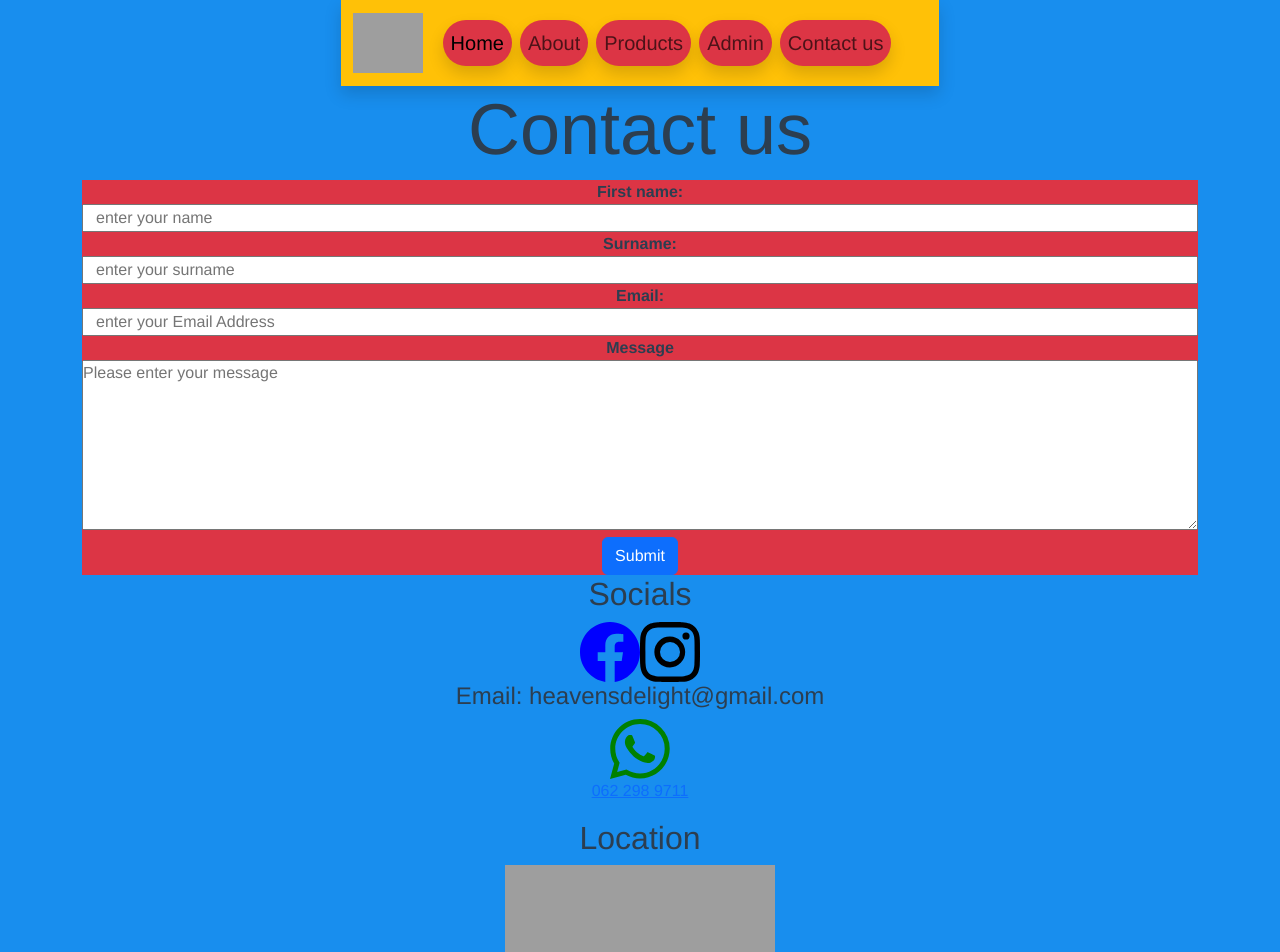
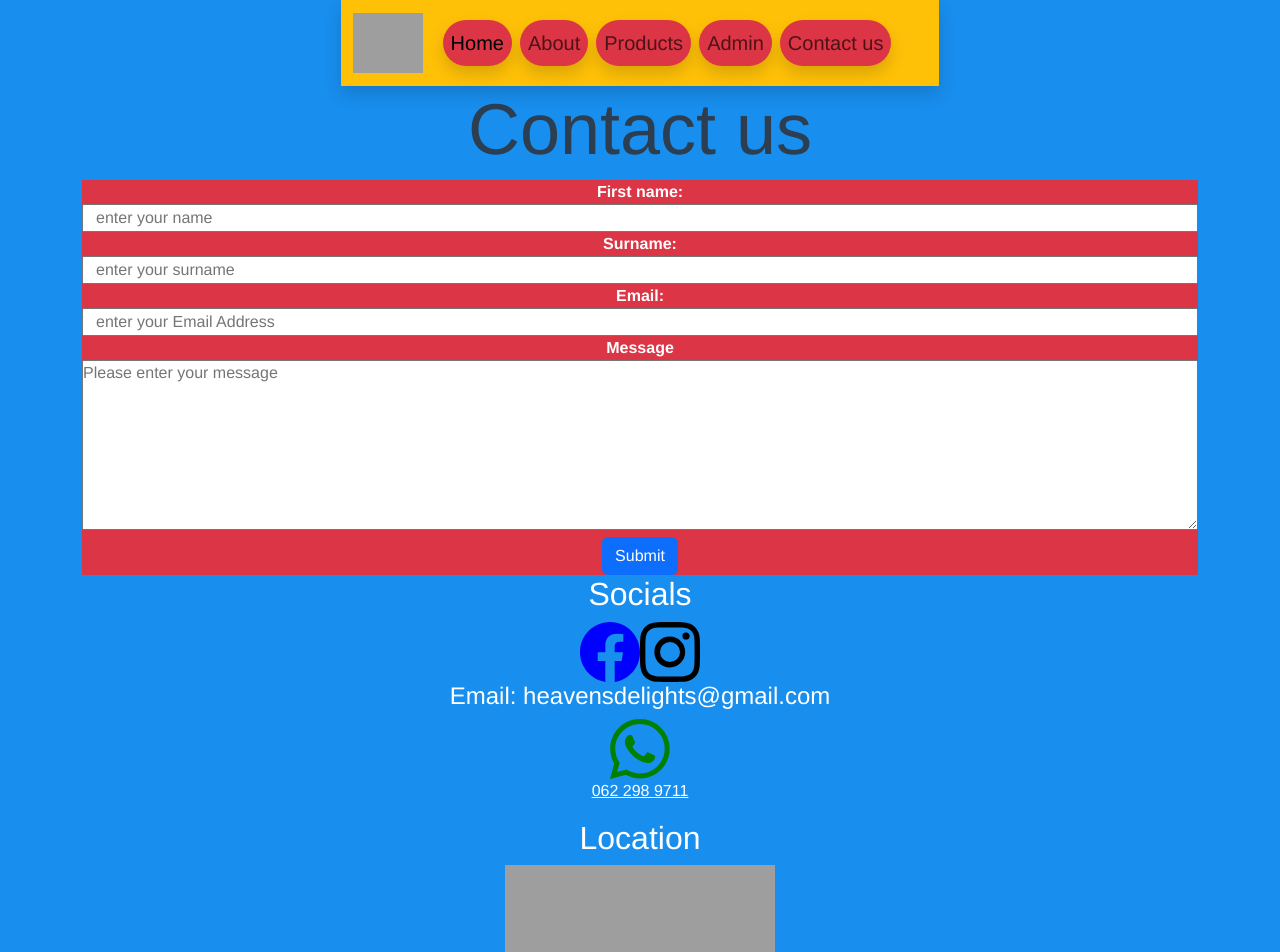
Before and after one commit to solocyberengineer/duo-eomp, a Vue app: page /contact in a window 1280 px wide. Shown: the top 952 px of the page. Built offline with nearby package versions, Linux system fonts and the light colour scheme; grey boxes are pictures that could not be loaded; what vue3-cookies would draw is missing.

Commit message:
mobile responsiveness

```diff
--- a/src/assets/style.css
+++ b/src/assets/style.css
@@ -75,3 +75,4 @@ body{
 
  /* contact */
   @import url('https://fonts.googleapis.com/css2?family=DM+Serif+Display&family=Kdam+Thmor+Pro&family=Kode+Mono:wght@400..700&family=Roboto+Slab&family=Roboto:wght@100&family=Varela+Round&display=swap')
+  /* media query */
--- a/src/views/AboutView.vue
+++ b/src/views/AboutView.vue
@@ -1,5 +1,5 @@
 <template>
-  <div class="container ">
+  <div class="container vh-100">
 <div class="row">
   <h2 class="display-2">About</h2>
 </div>
@@ -10,11 +10,11 @@
     <span class="about text-white">We are a local capetonian  catering company delivering our products since 1/1/2024.
   It was started by Rezaar Osman and Ghamzah Samuels.We saw a need  to provide
   for different local events with adequate prices. Starting out we provided services to
-  our family and friends and since then our clientele has grown tremendously </span>
+  our family and friends and since then our clientele has grown tremendously .</span>
   </p>
 </div>
 <div class="animation">
-  <h2 class="anime fw-bolder text-white ">Heaven Delights</h2>
+  <h2 class="anime fw-bolder text-white ">Heaven's Delights</h2>
 </div>
 </div>
 
@@ -57,4 +57,9 @@
     opacity: 1
   }
 }
+@media (300px<= width<=900px){
+.anime{
+font-size: 50px;
+}
+}
 </style>
--- a/src/views/ContactView.vue
+++ b/src/views/ContactView.vue
@@ -3,7 +3,7 @@
 <div class="row">
   <h2 class="display-2">Contact us</h2>
 </div>
-<div class="formation align-content-sm-center justify-content-center bg-danger">
+<div class="formation align-content-sm-center justify-content-center bg-danger text-white">
   <form action="https://formspree.io/f/xbjnljop" method="post">
                 <div class="forming row col-12 m-0">
                     <label for="firstname">First name:</label>
@@ -26,8 +26,8 @@
                 </div>
             </form>
 </div>
-<h2> Socials</h2>
-<div>
+<h2 class="text-white"> Socials</h2>
+<div class="text-white">
 
   <svg xmlns="http://www.w3.org/2000/svg" width="60" height="60" fill="blue" class="bi bi-facebook" viewBox="0 0 16 16">
     <path d="M16 8.049c0-4.446-3.582-8.05-8-8.05C3.58 0-.002 3.603-.002 8.05c0 4.017 2.926 7.347 6.75 7.951v-5.625h-2.03V8.05H6.75V6.275c0-2.017 1.195-3.131 3.022-3.131.876 0 1.791.157 1.791.157v1.98h-1.009c-.993 0-1.303.621-1.303 1.258v1.51h2.218l-.354 2.326H9.25V16c3.824-.604 6.75-3.934 6.75-7.951"/>
@@ -37,13 +37,13 @@
     <path d="M8 0C5.829 0 5.556.01 4.703.048 3.85.088 3.269.222 2.76.42a3.9 3.9 0 0 0-1.417.923A3.9 3.9 0 0 0 .42 2.76C.222 3.268.087 3.85.048 4.7.01 5.555 0 5.827 0 8.001c0 2.172.01 2.444.048 3.297.04.852.174 1.433.372 1.942.205.526.478.972.923 1.417.444.445.89.719 1.416.923.51.198 1.09.333 1.942.372C5.555 15.99 5.827 16 8 16s2.444-.01 3.298-.048c.851-.04 1.434-.174 1.943-.372a3.9 3.9 0 0 0 1.416-.923c.445-.445.718-.891.923-1.417.197-.509.332-1.09.372-1.942C15.99 10.445 16 10.173 16 8s-.01-2.445-.048-3.299c-.04-.851-.175-1.433-.372-1.941a3.9 3.9 0 0 0-.923-1.417A3.9 3.9 0 0 0 13.24.42c-.51-.198-1.092-.333-1.943-.372C10.443.01 10.172 0 7.998 0zm-.717 1.442h.718c2.136 0 2.389.007 3.232.046.78.035 1.204.166 1.486.275.373.145.64.319.92.599s.453.546.598.92c.11.281.24.705.275 1.485.039.843.047 1.096.047 3.231s-.008 2.389-.047 3.232c-.035.78-.166 1.203-.275 1.485a2.5 2.5 0 0 1-.599.919c-.28.28-.546.453-.92.598-.28.11-.704.24-1.485.276-.843.038-1.096.047-3.232.047s-2.39-.009-3.233-.047c-.78-.036-1.203-.166-1.485-.276a2.5 2.5 0 0 1-.92-.598 2.5 2.5 0 0 1-.6-.92c-.109-.281-.24-.705-.275-1.485-.038-.843-.046-1.096-.046-3.233s.008-2.388.046-3.231c.036-.78.166-1.204.276-1.486.145-.373.319-.64.599-.92s.546-.453.92-.598c.282-.11.705-.24 1.485-.276.738-.034 1.024-.044 2.515-.045zm4.988 1.328a.96.96 0 1 0 0 1.92.96.96 0 0 0 0-1.92m-4.27 1.122a4.109 4.109 0 1 0 0 8.217 4.109 4.109 0 0 0 0-8.217m0 1.441a2.667 2.667 0 1 1 0 5.334 2.667 2.667 0 0 1 0-5.334"/>
   </svg>
   <div><h4>Email:
-heavensdelight@gmail.com </h4>
-<a href=" https://wa.me/qr/ORIF4HXAQWFOJ1"><svg xmlns="http://www.w3.org/2000/svg" width="60" height="60" fill="green" class="bi bi-whatsapp" viewBox="0 0 16 16">
+heavensdelights@gmail.com </h4>
+<a href=" https://wa.me/qr/ORIF4HXAQWFOJ1" class="text-white"><svg xmlns="http://www.w3.org/2000/svg" width="60" height="60" fill="green" class="bi bi-whatsapp" viewBox="0 0 16 16">
     <path d="M13.601 2.326A7.85 7.85 0 0 0 7.994 0C3.627 0 .068 3.558.064 7.926c0 1.399.366 2.76 1.057 3.965L0 16l4.204-1.102a7.9 7.9 0 0 0 3.79.965h.004c4.368 0 7.926-3.558 7.93-7.93A7.9 7.9 0 0 0 13.6 2.326zM7.994 14.521a6.6 6.6 0 0 1-3.356-.92l-.24-.144-2.494.654.666-2.433-.156-.251a6.56 6.56 0 0 1-1.007-3.505c0-3.626 2.957-6.584 6.591-6.584a6.56 6.56 0 0 1 4.66 1.931 6.56 6.56 0 0 1 1.928 4.66c-.004 3.639-2.961 6.592-6.592 6.592m3.615-4.934c-.197-.099-1.17-.578-1.353-.646-.182-.065-.315-.099-.445.099-.133.197-.513.646-.627.775-.114.133-.232.148-.43.05-.197-.1-.836-.308-1.592-.985-.59-.525-.985-1.175-1.103-1.372-.114-.198-.011-.304.088-.403.087-.088.197-.232.296-.346.1-.114.133-.198.198-.33.065-.134.034-.248-.015-.347-.05-.099-.445-1.076-.612-1.47-.16-.389-.323-.335-.445-.34-.114-.007-.247-.007-.38-.007a.73.73 0 0 0-.529.247c-.182.198-.691.677-.691 1.654s.71 1.916.81 2.049c.098.133 1.394 2.132 3.383 2.992.47.205.84.326 1.129.418.475.152.904.129 1.246.08.38-.058 1.171-.48 1.338-.943.164-.464.164-.86.114-.943-.049-.084-.182-.133-.38-.232"/>
   </svg><p>062 298 9711</p></a></div>
 </div>
-<h2>Location</h2>
-<div>
+<h2 class="text-white">Location</h2>
+<div >
 
   <a href="https://maps.app.goo.gl/CJCj7MAJeP5jrWGY6"><img class="loco image-fluid" src="https://i.ibb.co/HG4z2xq/Screenshot-2024-02-27-155436.png" alt="loation"></a>
 </div>
```
